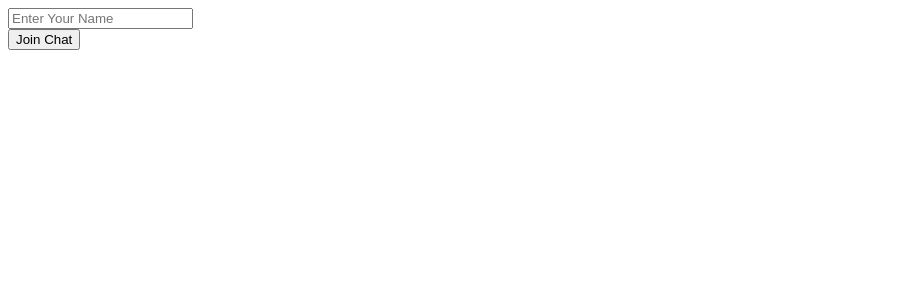
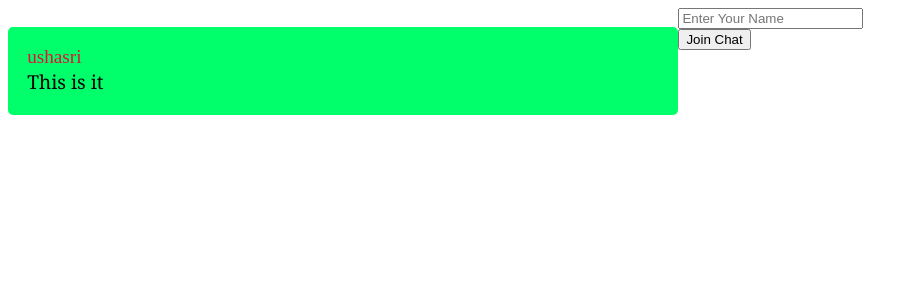
Before and after one commit to riya107/STT_TECH_WARRIORS_PROJECT, a React (Create React App) app in the folder front_end/: page / in a window 1280 px wide. Shown: the top 300 px of the page, without its empty margins (0-918 px from the left). Built offline with nearby package versions, Linux system fonts and the light colour scheme.

Commit message:
Message component completed with css

```diff
--- a/front_end/src/App.js
+++ b/front_end/src/App.js
@@ -11,6 +11,7 @@ import Message from './components/Message';
 function App() {
   return (
     <>
+    <Message side="left" message="This is it" user="ushasri"/>
       <Router>
         <Routes>
           <Route path='/' element={<Home/>}></Route>
--- a/front_end/src/components/Message.js
+++ b/front_end/src/components/Message.js
@@ -1,4 +1,5 @@
 import React from 'react'
+import '../styles/Message.css'
 
 function Message(props) {
   return (
--- /dev/null
+++ b/front_end/src/styles/Message.css
@@ -0,0 +1,27 @@
+.user{
+    color:crimson
+ }
+
+ .message{
+     font-family: Cambria, Cochin, Georgia, Times, 'Times New Roman', serif;
+ }
+
+ .left{
+     width: 50%;
+     padding: 1em;
+     font-size: 1.2rem;
+     background-color: rgb(0, 255, 106);
+     float: left;
+     margin: 1em 0em;
+     border-radius: 5px;
+ }
+
+ .right{
+     width: 50%;
+     padding: 1em;
+     font-size: 1.2rem;
+     background-color: rgb(0, 255, 106);
+     float: right;
+     margin: 1em 0em;
+     border-radius: 5px;
+ }
```
